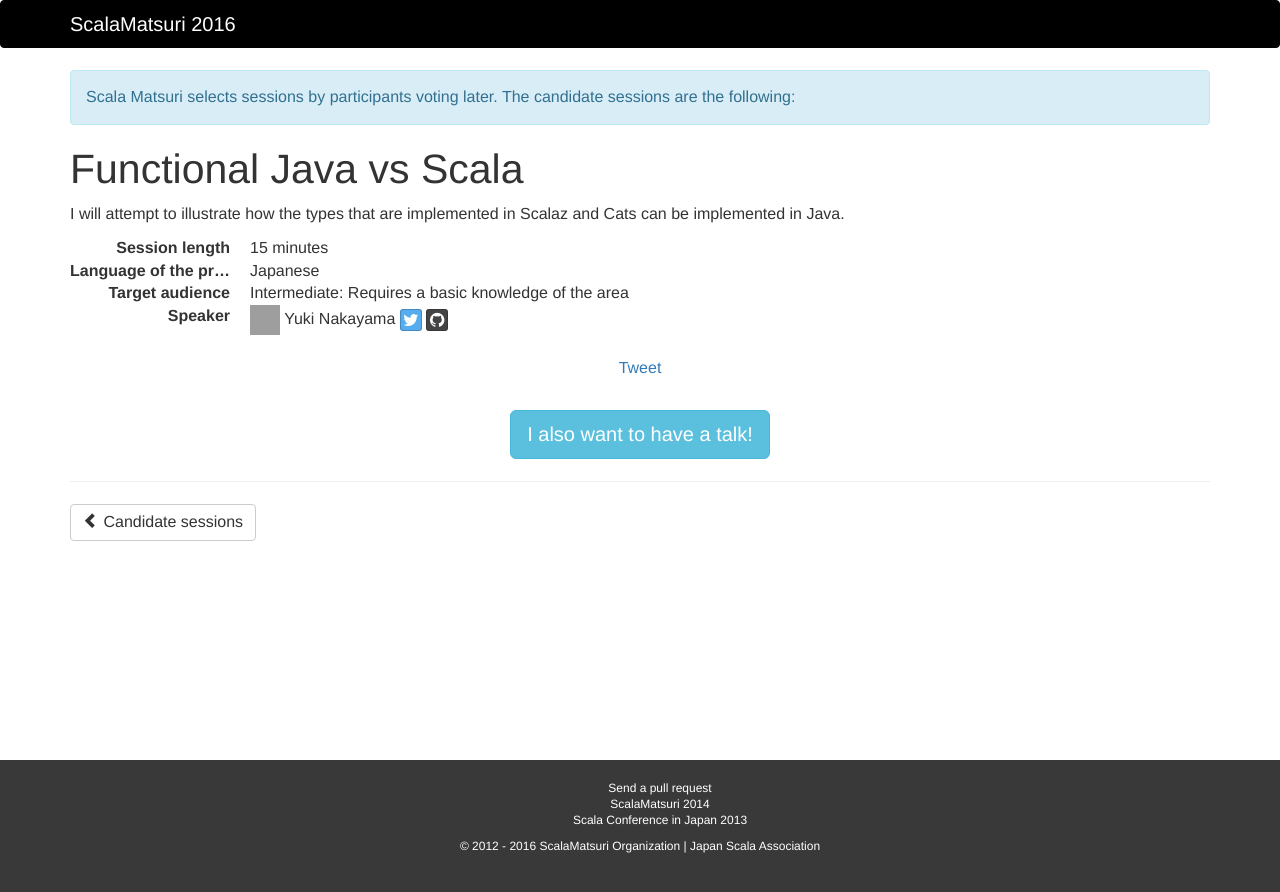
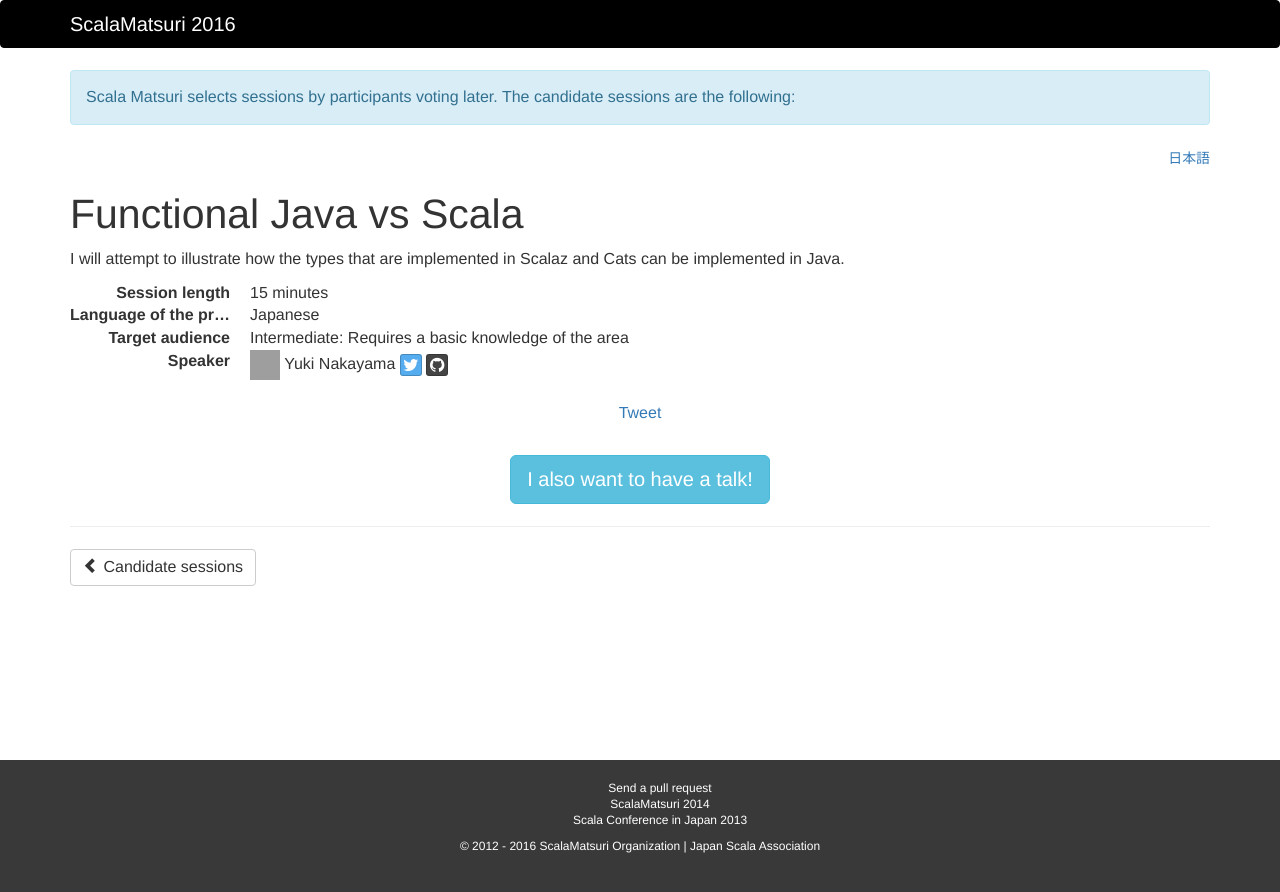
Before and after one commit to scalajp/2016.scalamatsuri.org, a Jekyll site: the page built from _candidates_en/YukiNakayama_1.html, in a window 1280 px wide. Shown: the top 892 px of the page. Built offline with Jekyll 4.4.1, drawn with Linux system fonts in a browser that asks for light colours; nearby versions of some CDN libraries; comment, search, counter and statistics services are not loaded; grey boxes are pictures that could not be loaded.

Commit message:
Link between ja <-> en pages

```diff
--- a/_layouts/candidates_en.html
+++ b/_layouts/candidates_en.html
@@ -4,6 +4,17 @@ layout: default_en
 
 <div class="alert alert-info" role="alert">
   Scala Matsuri selects sessions by participants voting later. The candidate sessions are the following:
+</div>
+
+<div class="clearfix">
+{% capture jaUrl %}{{ page.url | replace_first:'/en/','/ja/' }}{% endcapture %}
+{% for entry in site.candidates_ja %}
+  {% if entry.url == jaUrl %}
+    <span class="pull-right">
+      <a class="small" href="{{ entry.url }}">日本語</a>
+    </span>
+  {% endif %}
+{% endfor %}
 </div>
 
 <h1>{{ page.title }}</h1>
```
Also changed, not shown: _layouts/candidates_ja.html (+11 -0 lines).
